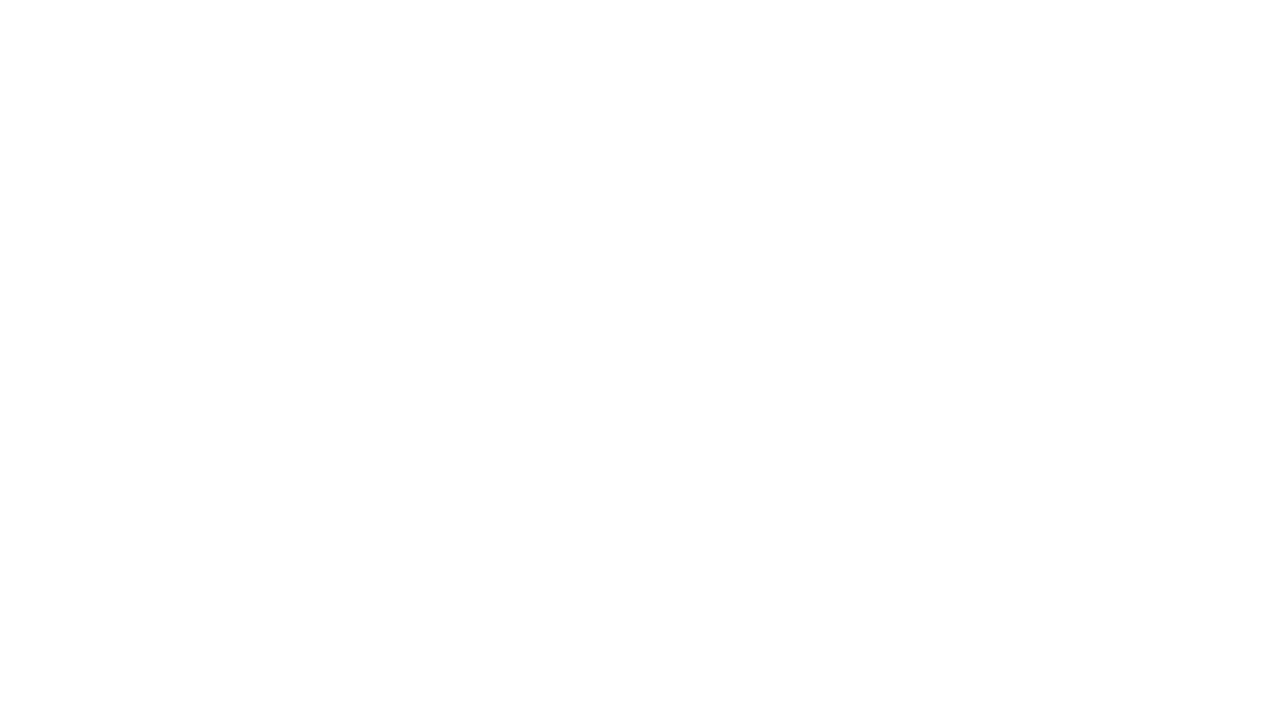
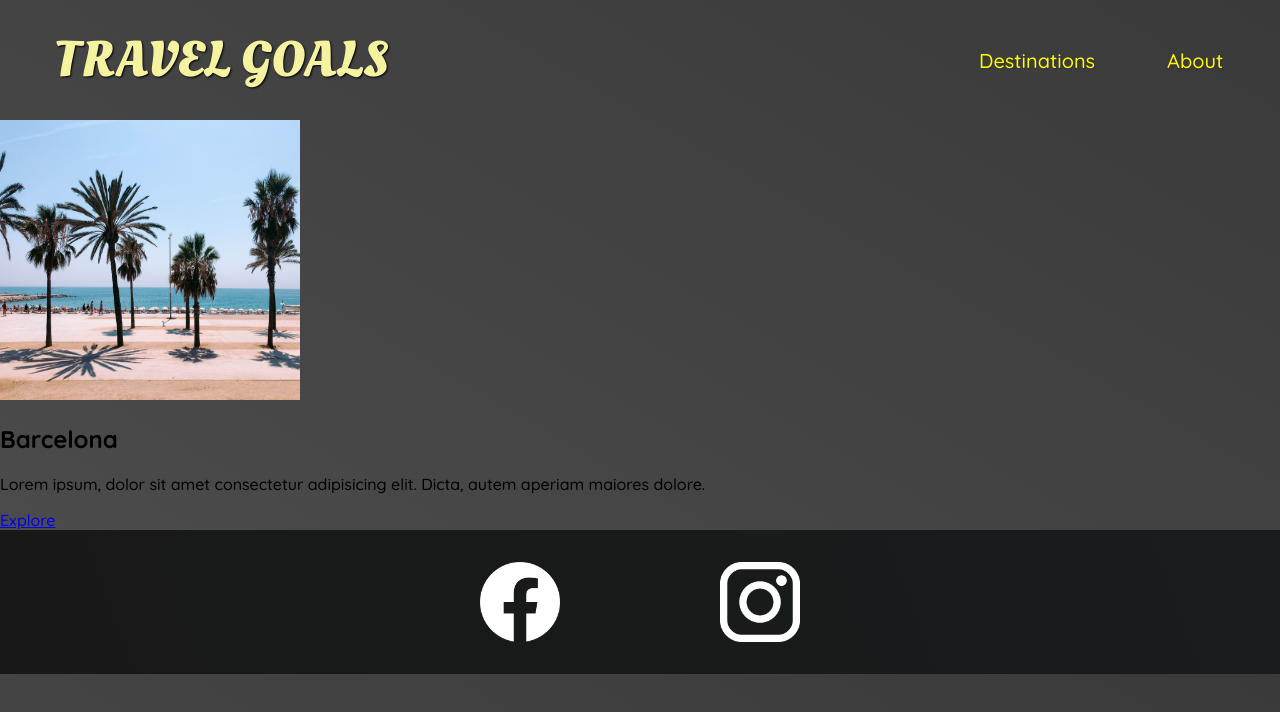
Before and after one commit to egeyil/Travel-Goals, a plain HTML site: page places.html in a window 1280 px wide. Drawn offline with Linux system fonts and the light colour scheme.

Commit message:
The Home page is complete. Added Destinations page with some styles.

```diff
--- /dev/null
+++ b/places.css
@@ -0,0 +1,12 @@
+body {
+    background: linear-gradient(30deg, rgb(77, 77, 77), rgb(58, 58, 58));
+}
+
+header {
+    position: static;
+}
+
+main li img {
+    width: 18.75em;
+    height: 17.5em;
+}
--- a/places.html
+++ b/places.html
@@ -0,0 +1,55 @@
+<!DOCTYPE html>
+<html lang="en">
+<head>
+    <meta charset="UTF-8">
+    <meta http-equiv="X-UA-Compatible" content="IE=edge">
+    <meta name="viewport" content="width=device-width, initial-scale=1.0">
+
+    <link rel="stylesheet" href="shared.css">
+    <link rel="stylesheet" href="places.css">
+    <link href="https://fonts.googleapis.com/css2?family=Raleway:wght@700&family=Oleo+Script:wght@700&family=Quicksand:wght@300;500;700&display=swap" rel="stylesheet" />
+
+    <title>Travel Goals</title>
+</head>
+<body>
+    <header>
+        <div id="page-logo">
+            <a href="/index.html">Travel Goals</a>
+        </div>
+        <nav>
+            <ul>
+                <li><a href="/places.html">Destinations</a></li>
+                <li><a href="">About</a></li>
+            </ul>
+        </nav>
+    </header>
+    <main>
+        <ul>
+            <li>
+                <img src="/images/places/barcelona.jpg" alt="Barcelona">
+                <div class="item-content">
+                    <h2>Barcelona</h2>
+                    <p>Lorem ipsum, dolor sit amet consectetur adipisicing elit. Dicta, autem aperiam maiores dolore.</p>
+                </div>
+                <div class="actions">
+                    <a href="https://en.wikipedia.org/wiki/Barcelona">Explore</a>
+                </div>
+            </li>
+        </ul>
+    </main>
+    <footer>
+        <ul>
+            <li>
+                <a href="https://www.facebook.com">
+                    <img src="/images/icons/facebook.png" alt="Facebook">
+                </a>
+            </li>
+            <li>
+                <a href="https://www.instagram.com">
+                    <img src="/images/icons/insta.png" alt="Instagram">
+                </a>
+            </li>
+        </ul>
+    </footer>
+</body>
+</html>
--- a/shared.css
+++ b/shared.css
@@ -55,3 +55,24 @@ header a:hover {
 #page-logo a:hover {
     color: rgb(127, 192, 218);
 }
+
+footer {
+    background: linear-gradient(70deg, rgb(24, 24, 24), rgb(25, 29, 29));
+}
+
+footer ul {
+    display: flex;
+    justify-content: center;
+    padding: 2em;
+    gap: 10em;
+}
+
+footer li {
+    width: 5em;
+    height: 5em;
+}
+
+footer img {
+    width: 100%;
+    height: 100%;
+}
--- a/styles.css
+++ b/styles.css
@@ -50,12 +50,13 @@
 }
 
 #highlights {
+    padding: 2em;
     text-align: center;
     text-transform: uppercase;
+    background: linear-gradient(45deg, rgb(227, 255, 253), rgb(185, 250, 147));
 }
 
 #highlights h2 {
-    margin: 1em 0;
     font-size: 40px;
     color: rgb(59, 65, 64);
 }
```
Also changed, not shown: index.html (+14 -1 lines), images/icons/facebook.png (added), images/icons/insta.png (added).
